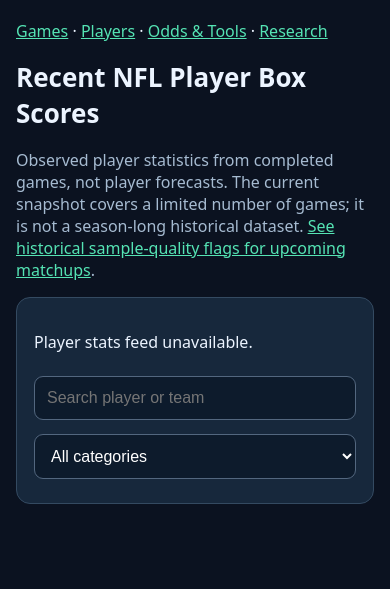
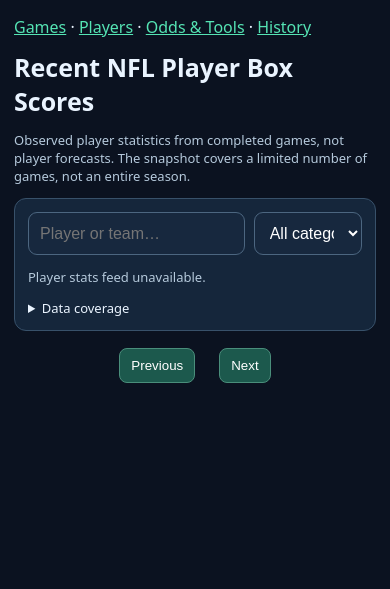
Before and after one commit to Tuell87/NFL-Edge, a plain HTML site: page players.html in a window 390 px wide. Drawn offline with Linux system fonts and the light colour scheme; no server answers.

Commit message:
Make player statistics compact, searchable and paginated on mobile (#65)
* Replace 150 expanded player cards with paginated 25-row searchable stat browser

* Test compact paginated player browser and accessible expandable stats

```diff
--- a/players.html
+++ b/players.html
@@ -1,9 +1,9 @@
 <!doctype html><html lang="en"><head><meta charset="utf-8"><meta name="viewport" content="width=device-width,initial-scale=1"><meta name="theme-color" content="#0b1220"><title>NFL Edge | Player Box Scores</title><style>
-:root{font-family:system-ui,-apple-system,sans-serif;color:#ecf4ff;background:#0b1220}*{box-sizing:border-box}body{margin:0}main{max-width:880px;margin:auto;padding:20px 16px 70px}a{color:#55e4b4}.muted{color:#a6bbd1}.small{font-size:13px}.card{background:#17283c;border:1px solid #344a61;border-radius:14px;padding:17px;margin:12px 0}input,select{padding:12px;border-radius:9px;border:1px solid #53677f;background:#0d1b2c;color:white;font-size:16px;width:100%;margin:7px 0}.stat{font-size:13px;line-height:1.8}.badge{font-size:12px;color:#55e4b4}h1{font-size:26px}</style></head><body><main><nav aria-label="Section navigation"><a href="./#games">Games</a> · <a href="./#players">Players</a> · <a href="./#odds">Odds & Tools</a> · <a href="./#research">Research</a></nav><h1>Recent NFL Player Box Scores</h1><p class="muted">Observed player statistics from completed games, not player forecasts. The current snapshot covers a limited number of games; it is not a season-long historical dataset. <a href="./matchups.html">See historical sample-quality flags for upcoming matchups</a>.</p><div class="card"><p id="status" role="status">Loading player data…</p><p id="checked" class="muted small"></p><p id="coverage" class="muted small"></p><input id="search" placeholder="Search player or team" aria-label="Search player or team"><select id="category" aria-label="Filter stat category"><option value="">All categories</option></select></div><div id="players"></div></main><script>
-'use strict';
-const $=id=>document.getElementById(id);let rows=[];
-function element(tag,cls,text){const n=document.createElement(tag);if(cls)n.className=cls;if(text!==undefined)n.textContent=String(text);return n;}
-function render(){const root=$('players');root.replaceChildren();const q=$('search').value.trim().toLowerCase(),cat=$('category').value;const filtered=rows.filter(r=>(!cat||r.category===cat)&&[r.player,r.team].some(s=>String(s||'').toLowerCase().includes(q)));if(!filtered.length){root.append(element('p','muted','No matching box scores.'));return;}for(const r of filtered.slice(0,150)){const card=element('article','card');card.append(element('strong','',r.player),element('p','muted small',[r.team,r.game,r.category].filter(Boolean).join(' · ')));const details=element('div','stat');for(const [key,value] of Object.entries(r.stats||{})){details.append(element('span','',key+': '+value+'  ·  '));}card.append(details);root.append(card);}}
-async function load(){try{const res=await fetch('./data/players.json',{cache:'no-store'});if(!res.ok)throw Error('unavailable');const data=await res.json();rows=Array.isArray(data.players)?data.players:[];$('status').textContent=data.status==='ok'?rows.length+' box-score rows loaded':data.status==='no_stats'?'No completed game box scores in the current snapshot.':'Player stats unavailable. Please try again later.';$('checked').textContent=data.checked_at?'Checked: '+new Date(data.checked_at).toLocaleString():'';$('coverage').textContent='Complete game summaries: '+(data.games_with_stats??'Unknown')+' · Attempts: '+(data.games_checked??'Unknown')+' · Failed/empty: '+(data.summary_failures_or_empty??'Unknown')+' · Row limit: '+(data.player_row_limit_reached?'reached':'not reached');const select=$('category');for(const name of [...new Set(rows.map(r=>r.category).filter(Boolean))].sort()){const option=document.createElement('option');option.value=name;option.textContent=name;select.append(option);}render();}catch(e){$('status').textContent='Player stats feed unavailable.';}}
-$('search').addEventListener('input',render);$('category').addEventListener('change',render);load();
-</script></body></html>
+:root{color-scheme:dark;font-family:system-ui,-apple-system,sans-serif;background:#0b1220;color:#eaf4ff}*{box-sizing:border-box}body{margin:0}main{max-width:900px;margin:auto;padding:16px 14px 65px}a{color:#55e4b4}.muted{color:#b5c9db}.small{font-size:13px}h1{font-size:25px;margin:12px 0 7px}.panel{background:#15263b;border:1px solid #38516a;border-radius:12px;padding:13px;margin:12px 0}.filters{display:grid;grid-template-columns:2fr 1fr;gap:9px}input,select{background:#17283e;border:1px solid #4c6680;color:#fff;border-radius:9px;padding:11px;font-size:16px;width:100%;min-width:0}.item{display:flex;align-items:center;justify-content:space-between;gap:12px;border-bottom:1px solid #30475f;padding:11px 0}.item strong{font-size:14px}.item .muted{display:block;font-size:12px;margin-top:3px}.item button,.paging button{border:1px solid #4a8e7b;border-radius:8px;background:#1c594d;color:#fff;padding:9px 11px}.item button{white-space:nowrap}.details{background:#1b3046;border-radius:8px;padding:10px;margin:6px 0 10px;font-size:13px;line-height:1.7}.paging{display:flex;gap:12px;align-items:center;justify-content:center;margin:17px 0}.paging button:disabled{opacity:.4}.empty{padding:15px 0}
+</style></head><body><main><nav aria-label="Section navigation"><a href="./#games">Games</a> · <a href="./#players">Players</a> · <a href="./#odds">Odds & Tools</a> · <a href="./history.html">History</a></nav><h1>Recent NFL Player Box Scores</h1><p class="muted small">Observed player statistics from completed games, not player forecasts. The snapshot covers a limited number of games, not an entire season.</p>
+<section class="panel"><div class="filters"><input id="search" type="search" placeholder="Player or team…" aria-label="Search player or team"><select id="category" aria-label="Filter stat category"><option value="">All categories</option></select></div><p id="status" role="status" class="muted small">Loading player data…</p><p id="checked" class="muted small"></p><details><summary class="small">Data coverage</summary><p id="coverage" class="muted small"></p></details></section>
+<div id="players"></div><div class="paging"><button id="previous" type="button">Previous</button><span id="page-status" class="small muted" aria-live="polite"></span><button id="next" type="button">Next</button></div>
+</main><script>'use strict';const $=id=>document.getElementById(id);let rows=[],page=0;const PAGE_SIZE=25;function el(tag,cls,text){const n=document.createElement(tag);if(cls)n.className=cls;if(text!==undefined)n.textContent=String(text);return n;}
+function render(){const root=$('players');root.replaceChildren();const q=$('search').value.trim().toLowerCase(),cat=$('category').value;const filtered=rows.filter(r=>(!cat||r.category===cat)&&[r.player,r.team].some(s=>String(s||'').toLowerCase().includes(q)));const pages=Math.max(1,Math.ceil(filtered.length/PAGE_SIZE));page=Math.min(page,pages-1);$('page-status').textContent=filtered.length?'Page '+(page+1)+' of '+pages+' · '+filtered.length+' results':'No matching records';$('previous').disabled=page===0;$('next').disabled=page>=pages-1;if(!filtered.length){root.append(el('p','muted empty','No matching box scores.'));return;}for(const r of filtered.slice(page*PAGE_SIZE,(page+1)*PAGE_SIZE)){const wrapper=el('div'),item=el('article','item'),left=el('div'),name=el('strong','',r.player||'Unknown player'),sub=el('span','muted',[r.team,r.game,r.category].filter(Boolean).join(' · ')),btn=el('button','','Stats'),details=el('div','details');details.hidden=true;for(const [key,value] of Object.entries(r.stats||{}))details.append(el('span','',key+': '+value+' · '));left.append(name,sub);btn.type='button';btn.setAttribute('aria-expanded','false');btn.setAttribute('aria-label','Toggle stats for '+String(r.player||'player'));btn.addEventListener('click',()=>{details.hidden=!details.hidden;btn.setAttribute('aria-expanded',String(!details.hidden));btn.textContent=details.hidden?'Stats':'Close';});item.append(left,btn);wrapper.append(item,details);root.append(wrapper);}}
+async function load(){try{const res=await fetch('./data/players.json',{cache:'no-store'});if(!res.ok)throw Error('unavailable');const data=await res.json();rows=Array.isArray(data.players)?data.players:[];$('status').textContent=data.status==='ok'?rows.length+' box-score rows loaded':data.status==='no_stats'?'No completed game box scores in this snapshot.':'Player stats unavailable. Please try again later.';$('checked').textContent=data.checked_at?'Checked: '+new Date(data.checked_at).toLocaleString():'';$('coverage').textContent='Complete game summaries: '+(data.games_with_stats??'Unknown')+' · Attempts: '+(data.games_checked??'Unknown')+' · Failed/empty: '+(data.summary_failures_or_empty??'Unknown')+' · Row limit: '+(data.player_row_limit_reached?'reached':'not reached');for(const name of [...new Set(rows.map(r=>r.category).filter(Boolean))].sort()){const option=el('option','',name);option.value=name;$('category').append(option);}render();}catch(e){$('status').textContent='Player stats feed unavailable.';}}
+for(const id of ['search','category'])$(id).addEventListener(id==='search'?'input':'change',()=>{page=0;render();});$('previous').addEventListener('click',()=>{if(page>0){page--;render();}});$('next').addEventListener('click',()=>{page++;render();});load();</script></body></html>
```
Also changed, not shown: 1 other file.
